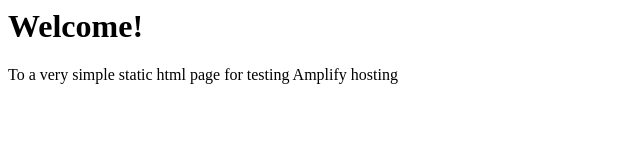
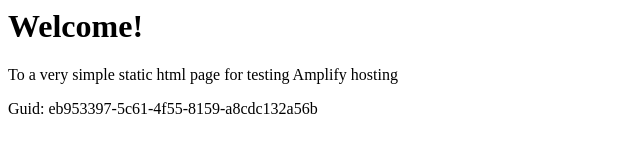
Before and after one commit to amplify-github-test-hkg/Github-PR-Commit-Integration-Test-DoNotTouch-Gith-OKSLNVO2-v1-preprod-ap-east-1, a website: page src/index.html in a window 1280 px wide. Shown: the whole page, without its empty margins (0-640 px from the left). Drawn offline with Linux system fonts and the light colour scheme.

Commit message:
commit from integ tests

```diff
--- a/src/index.html
+++ b/src/index.html
@@ -1,3 +1,5 @@
+
+
 <html lang="en">
 
 <head>
@@ -10,6 +12,6 @@
 <body>
     <h1>Welcome!</h1>
     <p>To a very simple static html page for testing Amplify hosting</p>
-</body>
+    <p>Guid: eb953397-5c61-4f55-8159-a8cdc132a56b</p></body>
 
 </html>
```
